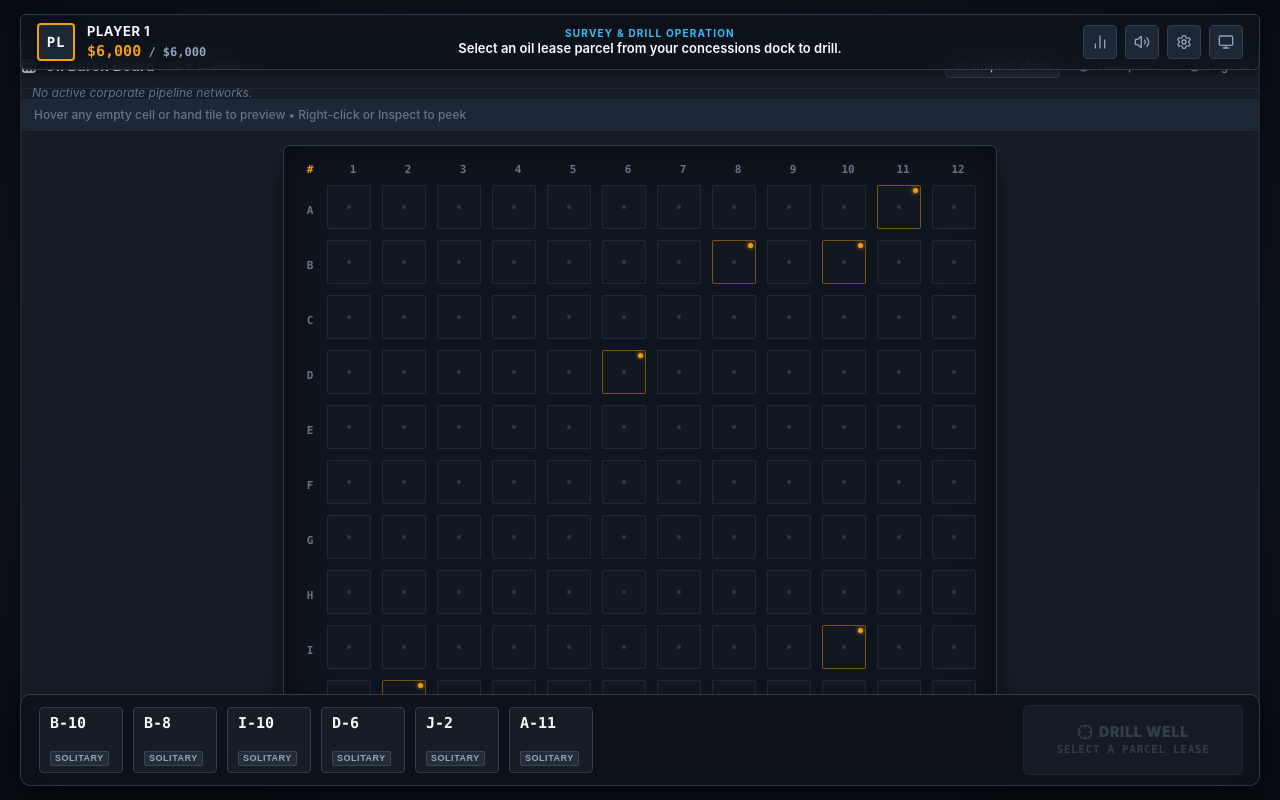
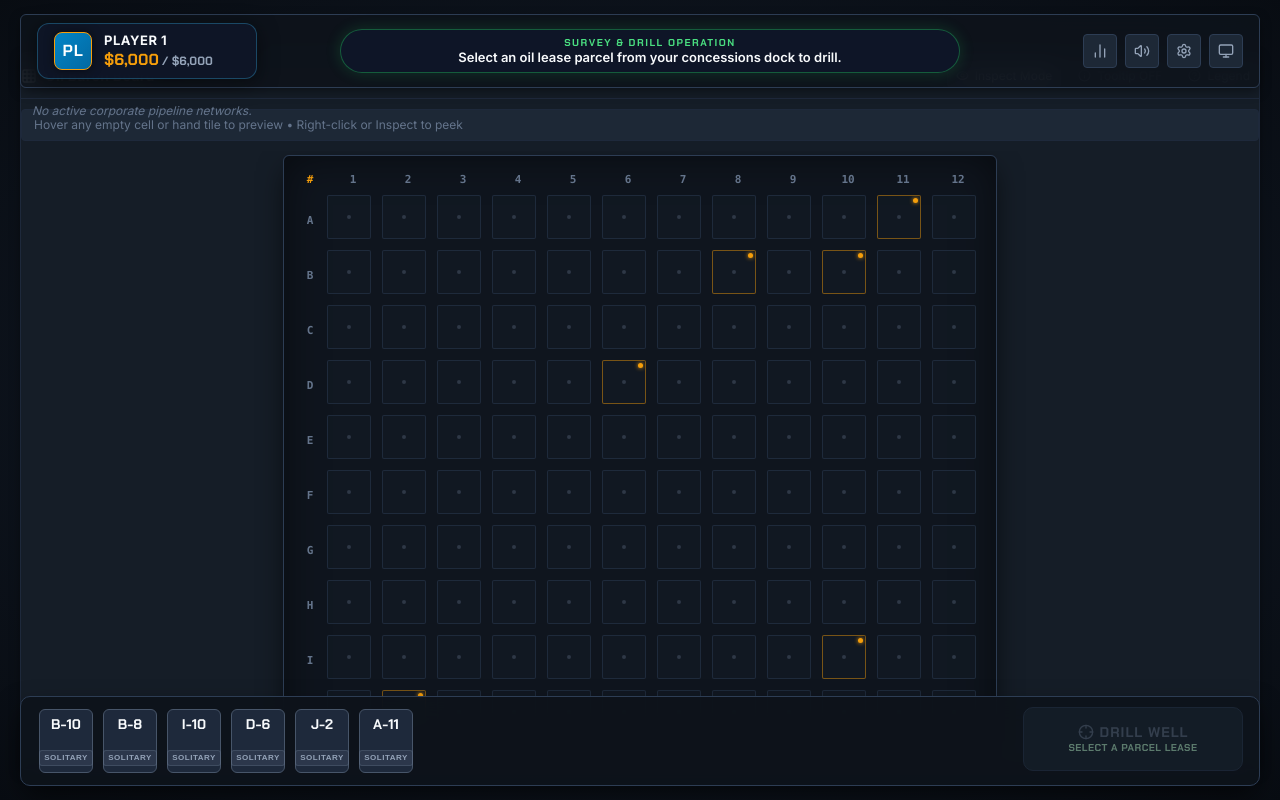
Before and after one commit to annnoo/oilbaron, a React (Vite) app in the folder webgame/: page / in a window 1280 px wide. Built offline with nearby package versions, Linux system fonts and the light colour scheme.

Commit message:
feat(ui): update styling to match tactical simulation mockup with Chakra Petch fonts

```diff
--- a/webgame/src/index.css
+++ b/webgame/src/index.css
@@ -1,3 +1,4 @@
+@import url('https://fonts.googleapis.com/css2?family=Chakra+Petch:wght@500;700;900&family=Inter:wght@400;600;700&display=swap');
 @import './styles/classic.css';
 
 /* ==========================================================================
@@ -53,6 +54,7 @@
   --preview-illegal: #64748b;
 
   /* Font Stacks */
+  --font-tactical: 'Chakra Petch', monospace;
   --font-sans: 'Inter', system-ui, -apple-system, BlinkMacSystemFont, 'Segoe UI', Roboto, 'Helvetica Neue', Arial, sans-serif;
   --font-mono: 'JetBrains Mono', 'Fira Code', ui-monospace, SFMono-Regular, Menlo, Monaco, Consolas, monospace;
 
@@ -3222,21 +3224,28 @@ html, body {
   align-items: center;
   gap: 12px;
   min-width: 220px;
+  background: rgba(15, 23, 42, 0.8);
+  border: 1px solid rgba(56, 189, 248, 0.3);
+  border-radius: 12px;
+  padding: 8px 16px;
+  backdrop-filter: blur(12px);
+  -webkit-backdrop-filter: blur(12px);
+  box-shadow: 0 4px 20px rgba(0, 0, 0, 0.5);
 }
 
 .badge-icon {
   width: 38px;
   height: 38px;
-  border-radius: var(--radius-sm);
-  border: 2px solid var(--accent-blue);
-  background: var(--bg-surface-elevated);
+  background: linear-gradient(135deg, #0284c7, #0369a1);
+  border-radius: 8px;
+  border: 1px solid #38bdf8;
   display: flex;
   align-items: center;
   justify-content: center;
-  font-weight: 800;
-  font-size: 14px;
-  font-family: var(--font-mono);
-  color: var(--text-primary);
+  font-family: var(--font-tactical);
+  font-weight: 900;
+  font-size: 16px;
+  color: white;
   box-shadow: 0 0 10px rgba(0, 0, 0, 0.5);
   flex-shrink: 0;
   letter-spacing: 0.05em;
@@ -3258,9 +3267,9 @@ html, body {
 }
 
 .baron-meta .funds {
-  font-family: var(--font-mono);
-  font-size: 15px;
-  font-weight: 800;
+  font-family: var(--font-tactical);
+  font-size: 16px;
+  font-weight: 900;
   color: var(--accent-gold);
   line-height: 1.2;
 }
@@ -3279,15 +3288,20 @@ html, body {
   text-align: center;
   max-width: 620px;
   flex: 1;
-  padding: 0 12px;
+  background: rgba(15, 23, 42, 0.9);
+  border: 1px solid rgba(34, 197, 94, 0.4);
+  border-radius: 24px;
+  padding: 6px 20px;
+  box-shadow: 0 0 15px rgba(34, 197, 94, 0.2);
 }
 
 .turn-directive .phase {
   font-size: 10px;
-  font-weight: 700;
+  font-family: var(--font-tactical);
+  font-weight: 900;
   text-transform: uppercase;
-  letter-spacing: 0.12em;
-  color: var(--accent-blue);
+  letter-spacing: 1.5px;
+  color: #4ade80;
   line-height: 1.3;
 }
 
@@ -3510,7 +3524,8 @@ html, body {
   flex-direction: column;
   align-items: center;
   justify-content: center;
-  font-weight: 800;
+  font-family: var(--font-tactical);
+  font-weight: 900;
   font-size: 13px;
   color: #ffffff;
   text-shadow: 0 1px 3px rgba(0, 0, 0, 0.9);
@@ -3524,6 +3539,7 @@ html, body {
 }
 
 .well-glyph {
+  font-family: var(--font-tactical);
   font-size: 10px;
   line-height: 1;
   opacity: 0.9;
@@ -3531,6 +3547,7 @@ html, body {
 }
 
 .well-initial {
+  font-family: var(--font-tactical);
   font-size: 12px;
   font-weight: 900;
   line-height: 1;
@@ -3630,31 +3647,31 @@ html, body {
   display: flex;
   flex-direction: column;
   justify-content: space-between;
-  min-width: 84px;
-  height: 66px;
-  padding: 6px 10px;
-  border-radius: var(--radius-sm);
-  border: 1px solid var(--border-default);
-  background: var(--bg-surface);
+  align-items: center;
+  width: 54px;
+  height: 64px;
+  padding: 6px 4px;
+  border-radius: 6px;
+  border: 1px solid #475569;
+  background: #1e293b;
   cursor: pointer;
-  transition: all var(--transition-fast);
+  transition: transform 0.15s, border-color 0.15s, box-shadow 0.15s;
   position: relative;
   user-select: none;
   box-sizing: border-box;
 }
 
 .lease-slip:hover:not(.disabled) {
-  border-color: var(--border-strong);
-  background: var(--bg-surface-elevated);
-  transform: translateY(-2px);
-  box-shadow: var(--shadow-md);
+  transform: translateY(-6px);
+  border-color: #38bdf8;
+  box-shadow: 0 6px 15px rgba(0, 0, 0, 0.5);
 }
 
 .lease-slip.selected {
-  border-color: var(--accent-gold) !important;
-  background: var(--bg-surface-elevated) !important;
-  box-shadow: 0 0 14px var(--accent-gold-glow) !important;
-  transform: translateY(-3px);
+  transform: translateY(-8px) !important;
+  background: #0f2744 !important;
+  border: 2px solid #38bdf8 !important;
+  box-shadow: 0 10px 20px rgba(56, 189, 248, 0.4) !important;
 }
 
 .lease-slip.disabled,
@@ -3672,35 +3689,38 @@ html, body {
 }
 
 .lease-coord {
-  font-family: var(--font-mono);
-  font-size: 15px;
-  font-weight: 800;
-  color: var(--text-primary);
+  font-family: var(--font-tactical);
+  font-size: 14px;
+  font-weight: 900;
+  color: #f8fafc;
   line-height: 1.2;
 }
 
+.lease-slip.selected .lease-coord {
+  color: #38bdf8;
+}
+
 .lease-status {
-  font-size: 9px;
-  font-weight: 800;
+  font-size: 8px;
+  font-weight: 700;
   text-transform: uppercase;
-  letter-spacing: 0.06em;
-  padding: 1px 4px;
-  border-radius: 2px;
+  letter-spacing: 0.5px;
+  padding: 2px 4px;
+  border-radius: 3px;
   display: inline-block;
-  align-self: flex-start;
   line-height: 1.2;
 }
 
 .lease-chip-expand {
-  background: rgba(234, 179, 8, 0.2);
-  color: #facc15;
-  border: 1px solid rgba(234, 179, 8, 0.4);
-}
-
-.lease-chip-found {
   background: rgba(34, 197, 94, 0.2);
   color: #4ade80;
   border: 1px solid rgba(34, 197, 94, 0.4);
+}
+
+.lease-chip-found {
+  background: rgba(56, 189, 248, 0.2);
+  color: #38bdf8;
+  border: 1px solid rgba(56, 189, 248, 0.4);
 }
 
 .lease-chip-merger {
@@ -3728,32 +3748,33 @@ html, body {
   align-items: center;
   justify-content: center;
   min-width: 220px;
-  padding: 10px 24px;
-  border-radius: var(--radius-md);
-  border: 1px solid var(--accent-gold);
-  background: linear-gradient(180deg, #f59e0b 0%, #d97706 100%);
-  color: #090d12;
-  font-family: var(--font-sans);
+  height: 64px;
+  padding: 0 24px;
+  border-radius: 10px;
+  border: 1px solid #4ade80;
+  background: linear-gradient(135deg, #16a34a, #15803d);
+  color: white;
+  font-family: var(--font-tactical);
   cursor: pointer;
-  font-weight: 800;
-  letter-spacing: 0.05em;
+  font-weight: 900;
+  letter-spacing: 1px;
   text-transform: uppercase;
-  box-shadow: var(--shadow-glow-gold), var(--shadow-md);
-  transition: all var(--transition-fast);
+  box-shadow: 0 8px 25px rgba(22, 163, 74, 0.5);
+  transition: transform 0.1s, box-shadow 0.1s;
   text-align: center;
   user-select: none;
   box-sizing: border-box;
 }
 
 .drill-actuator:hover:not(:disabled) {
-  background: linear-gradient(180deg, #fbbf24 0%, #b45309 100%);
-  box-shadow: 0 0 22px rgba(245, 158, 11, 0.7);
+  background: linear-gradient(135deg, #22c55e, #16a34a);
+  box-shadow: 0 8px 28px rgba(34, 197, 94, 0.6);
   transform: translateY(-1px);
 }
 
 .drill-actuator:active:not(:disabled) {
-  transform: translateY(1px);
-  box-shadow: 0 0 8px rgba(245, 158, 11, 0.4);
+  transform: scale(0.96);
+  box-shadow: 0 2px 8px rgba(22, 163, 74, 0.7);
 }
 
 .drill-actuator:disabled {
@@ -3767,31 +3788,37 @@ html, body {
 }
 
 .drill-actuator.discard {
-  background: linear-gradient(180deg, #ef4444 0%, #b91c1c 100%);
+  background: linear-gradient(135deg, #dc2626, #b91c1c);
   border-color: #f87171;
   color: #ffffff;
-  box-shadow: 0 0 16px rgba(239, 68, 68, 0.45);
+  box-shadow: 0 8px 25px rgba(220, 38, 38, 0.5);
 }
 
 .drill-actuator.discard:hover:not(:disabled) {
-  background: linear-gradient(180deg, #f87171 0%, #991b1b 100%);
-  box-shadow: 0 0 22px rgba(239, 68, 68, 0.7);
+  background: linear-gradient(135deg, #ef4444, #dc2626);
+  box-shadow: 0 8px 28px rgba(239, 68, 68, 0.6);
 }
 
 .drill-actuator .actuator-title {
+  font-family: var(--font-tactical);
   font-size: 14px;
   font-weight: 900;
-  letter-spacing: 0.06em;
+  letter-spacing: 1px;
   line-height: 1.2;
 }
 
 .drill-actuator .actuator-sub {
-  font-family: var(--font-mono);
-  font-size: 11px;
-  font-weight: 700;
-  opacity: 0.9;
+  font-family: var(--font-tactical);
+  font-size: 10px;
+  font-weight: 700;
+  color: #bbf7d0;
+  letter-spacing: 0.5px;
   margin-top: 2px;
   line-height: 1.2;
+}
+
+.drill-actuator.discard .actuator-sub {
+  color: #fecaca;
 }
 
 /* Tactical Operations Sheet (Ledger bottom drawer) */
```
